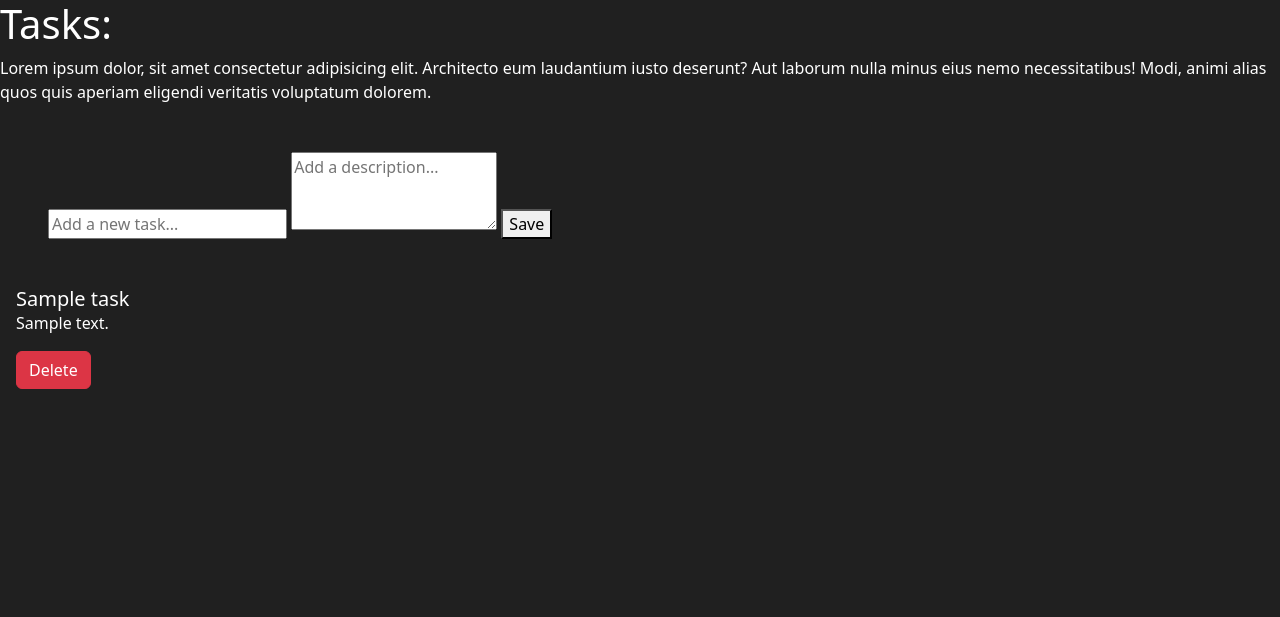
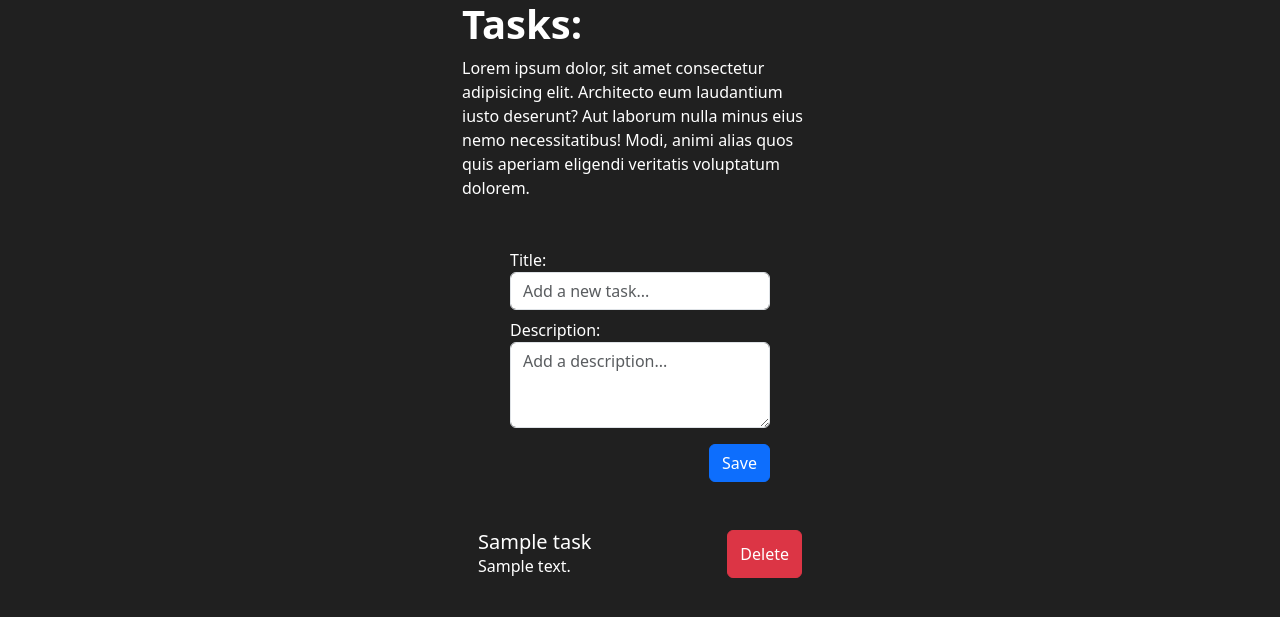
Before and after one commit to Karel95/django-crud-postgresql, a Django app: page /tasks/ in a window 1280 px wide. Shown: the top 617 px of the page. Run offline with Django 5.2, Linux system fonts and the light colour scheme; tables that the repository leaves empty hold one stand-in row (values such as "Sample post").

Commit message:
updating

```diff
--- a/tasks/templates/list_tasks.html
+++ b/tasks/templates/list_tasks.html
@@ -6,38 +6,64 @@
     <meta charset="UTF-8" />
     <meta name="viewport" content="width=device-width, initial-scale=1.0" />
     <title>Django CRUD PostgreSQL</title>
-    <link href="https://cdn.jsdelivr.net/npm/bootstrap@5.3.3/dist/css/bootstrap.min.css" rel="stylesheet" integrity="sha384-QWTKZyjpPEjISv5WaRU9OFeRpok6YctnYmDr5pNlyT2bRjXh0JMhjY6hW+ALEwIH" crossorigin="anonymous">
-    <link rel="stylesheet" href="{% static 'main.css' %}">
+    <link
+      href="https://cdn.jsdelivr.net/npm/bootstrap@5.3.3/dist/css/bootstrap.min.css"
+      rel="stylesheet"
+      integrity="sha384-QWTKZyjpPEjISv5WaRU9OFeRpok6YctnYmDr5pNlyT2bRjXh0JMhjY6hW+ALEwIH"
+      crossorigin="anonymous"
+    />
+    <link rel="stylesheet" href="{% static 'main.css' %}" />
   </head>
   <body>
-    <h1>Tasks:</h1>
+    <div class="container">
+      <div class="row">
+        <div class="col-md-4 offset-md-4">
+          <h1 class="fw-bold">Tasks:</h1>
           <p>
-      Lorem ipsum dolor, sit amet consectetur adipisicing elit. Architecto eum
-      laudantium iusto deserunt? Aut laborum nulla minus eius nemo
-      necessitatibus! Modi, animi alias quos quis aperiam eligendi veritatis
-      voluptatum dolorem.
+            Lorem ipsum dolor, sit amet consectetur adipisicing elit. Architecto
+            eum laudantium iusto deserunt? Aut laborum nulla minus eius nemo
+            necessitatibus! Modi, animi alias quos quis aperiam eligendi
+            veritatis voluptatum dolorem.
           </p>
 
           <form class="m-5" action="{% url 'create_task' %}" method="post">
             {% csrf_token %}
-      <input type="text" name="title" placeholder="Add a new task..." />
-      <textarea name="description" rows="3" placeholder="Add a description..."></textarea>
-      <button type="submit"> Save </button>
+            <label for="title">Title:</label>
+            <input class="form-control mb-2" type="text" name="title" placeholder="Add a new task..." />
+            <label for="description">Description:</label>
+            <textarea
+              class="form-control mb-2"
+              name="description"
+              rows="3"
+              placeholder="Add a description..."
+            ></textarea>
+            <div class="mt-3 d-flex flex-row justify-content-end">
+              <button class="btn btn-primary" type="submit">Save</button>
+            </div>
           </form>
 
           {% for task in tasks %}
-      <div class="card-body m-3">
+            <div class="card-body m-3 d-flex flex-row justify-content-between">
+              <div>
                 <h5 class="card-title">{{ task.title }}</h5>
                 <p class="card-text">{{ task.description }}</p>
-        <form action="{% url 'delete_task' task.id %}" method="post">
+              </div>
+              <form class="d-flex" action="{% url 'delete_task' task.id %}" method="post">
                 {% csrf_token %}
                 <button type="submit" class="btn btn-danger">Delete</button>
               </form>
             </div>
             {% empty %}
-      <h3>No tasks found.</h3>
+            <h3 class="display-3 text-center">No tasks found.</h3>
           {% endfor %}
+        </div>
+      </div>
+    </div>
 
-    <script src="https://cdn.jsdelivr.net/npm/bootstrap@5.3.3/dist/js/bootstrap.bundle.min.js" integrity="sha384-YvpcrYf0tY3lHB60NNkmXc5s9fDVZLESaAA55NDzOxhy9GkcIdslK1eN7N6jIeHz" crossorigin="anonymous"></script>
+    <script
+      src="https://cdn.jsdelivr.net/npm/bootstrap@5.3.3/dist/js/bootstrap.bundle.min.js"
+      integrity="sha384-YvpcrYf0tY3lHB60NNkmXc5s9fDVZLESaAA55NDzOxhy9GkcIdslK1eN7N6jIeHz"
+      crossorigin="anonymous"
+    ></script>
   </body>
 </html>
```
Lines whose indentation alone changed are shown as unchanged.
